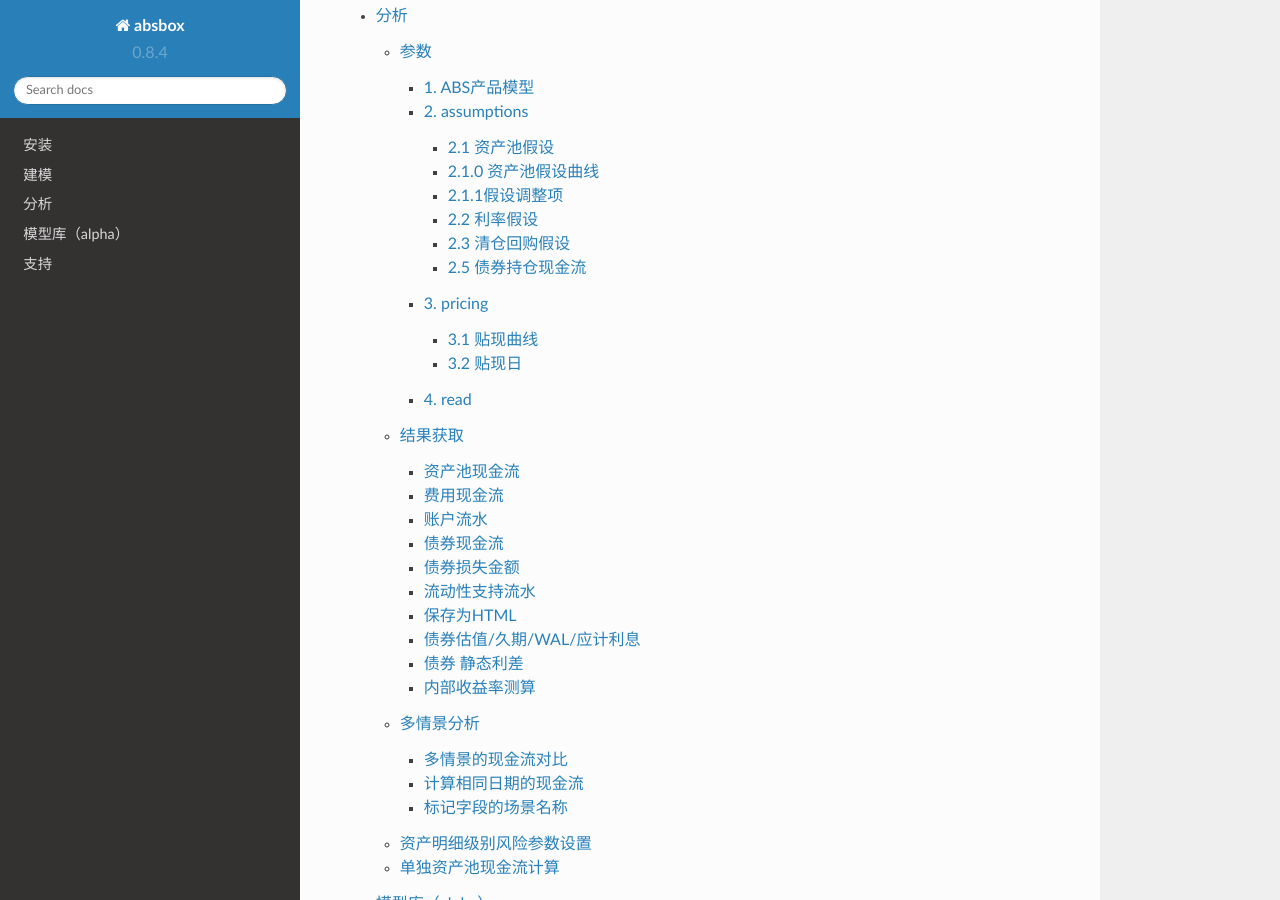
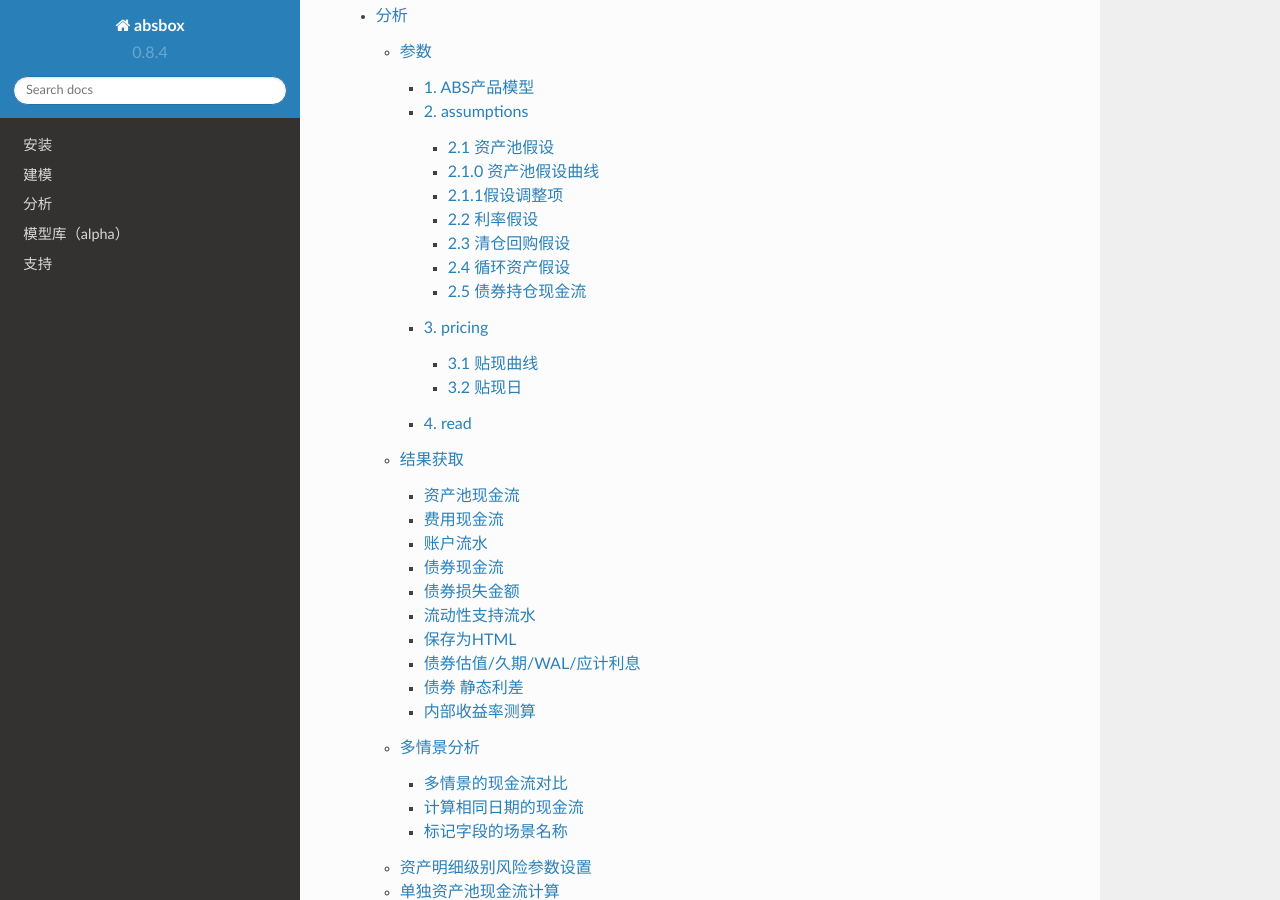
Before and after one commit to yellowbean/pyabs-doc, a Sphinx documentation site: the page built from docs/source/index.rst, in a window 1280 px wide and 900 px high, scrolled down 2504 px. Built offline with Sphinx 7.4.7 and the Read the Docs theme 2.0.0, drawn with Linux system fonts in a browser that asks for light colours.

Commit message:
add revolving

```diff
--- a/docs/source/分析.rst
+++ b/docs/source/分析.rst
@@ -133,6 +133,14 @@
 
    {"清仓":[{"资产池余额剩余比率":0.2}]}
    {"清仓":[{"指定日之后":"2024-01-01"}]}
+
+2.4 循环资产假设
+^^^^^^^^^^^^^^^^^^
+
+格式为 ``{"RevolvingAssets":[["constant",[<可购买资产列表>]]
+                          ,[<资产池表现假设>]]} ``
+
+
 
 2.5 债券持仓现金流
 ^^^^^^^^^^^^^^^^
--- a/docs/source/建模.rst
+++ b/docs/source/建模.rst
@@ -452,6 +452,10 @@
   * 出售资产
 
     * 格式为 ``["出售资产", 计价方式, 目标转入账户 ]``
+
+  * 购买资产
+
+    * 格式为 ``["购买资产", 计价方式, 支出账户, None]``
 
   * 流动性支持
 
```
